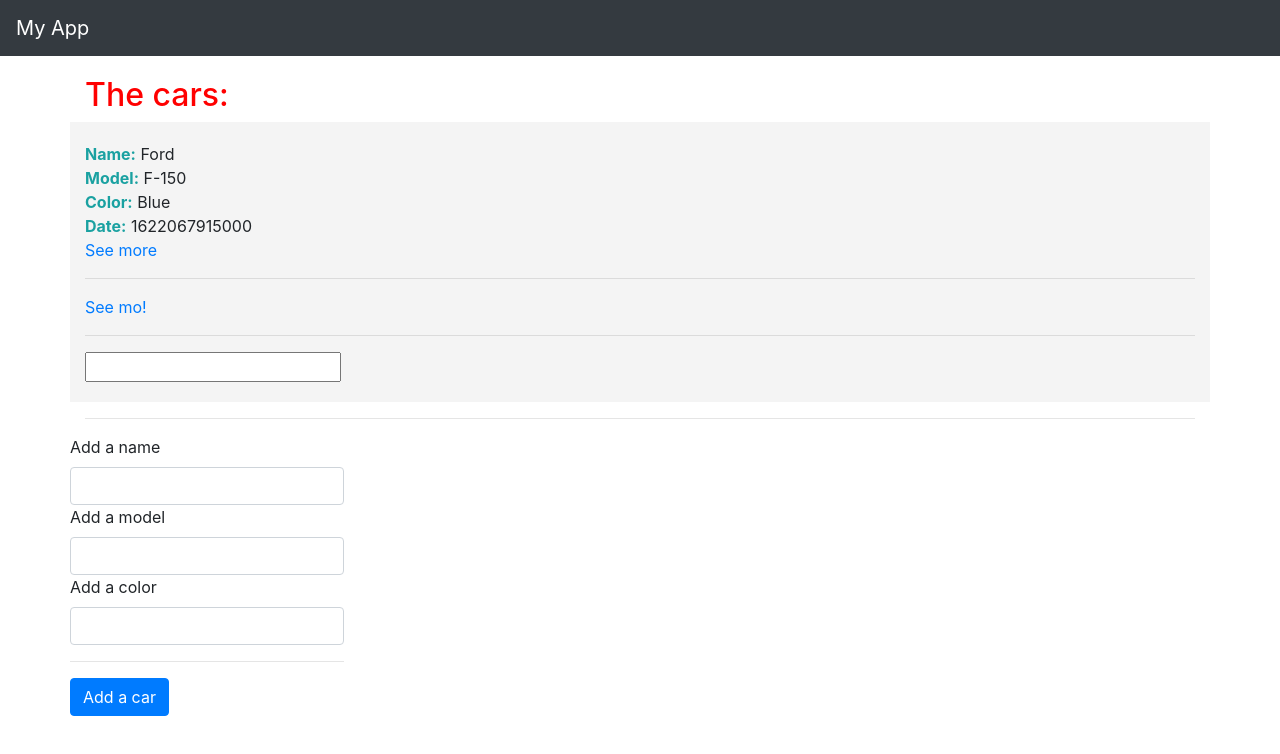
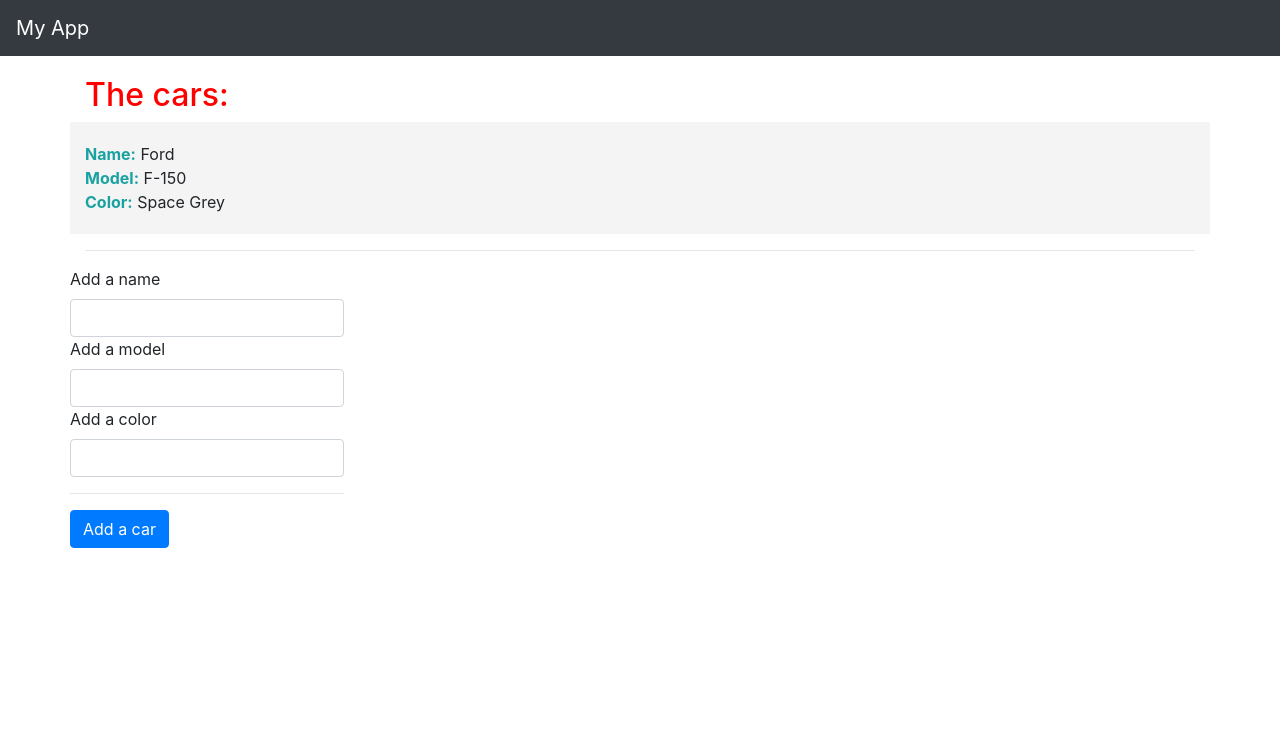
Before and after one commit to tbustama/car-angular, an Angular app: page / in a window 1280 px wide. Shown: the top 754 px of the page. Built offline with nearby package versions, Linux system fonts and the light colour scheme.

Commit message:
getting familiar with passing data from parent to child

```diff
--- a/src/app/cars/car/car.component.html
+++ b/src/app/cars/car/car.component.html
@@ -1,13 +1,7 @@
 <div class="row item">
-  <div class="col-12 tag"><span>Name:</span> {{ name }}</div>
-  <div class="col-12 tag"><span>Model:</span> {{ model }}</div>
-  <div class="col-12 tag"><span>Color:</span> {{ getTheColor("Blue") }}</div>
-  <div class="col-12 tag"><span>Date:</span> {{ date() }}</div>
+  <div class="col-12 tag"><span>Name:</span> {{ carValues.name }}</div>
+  <div class="col-12 tag"><span>Model:</span> {{ carValues.model }}</div>
   <div class="col-12 tag">
-    <a [href]="linkto" [target]="target">See more</a>
-    <hr />
-    <a href="{{ linkto }}" target="{{ target }}">See mo!</a>
-    <hr />
-    <input type="text" [disabled]="disabled" />
+    <span>Color:</span> {{ getTheColor(carValues.color) }}
   </div>
 </div>
--- a/src/app/cars/car/car.component.ts
+++ b/src/app/cars/car/car.component.ts
@@ -1,4 +1,4 @@
-import { Component, OnInit, ViewEncapsulation } from '@angular/core';
+import { Component, OnInit, ViewEncapsulation, Input } from '@angular/core';
 
 @Component({
   selector: 'app-car',
@@ -7,32 +7,22 @@ import { Component, OnInit, ViewEncapsulation } from '@angular/core';
   encapsulation: ViewEncapsulation.None,
 })
 export class CarComponent implements OnInit {
-  name: string = 'Ford';
-  model: string = 'F-150';
-  color: string = 'Black';
-  linkto: string = '/to/car/view';
-  target: string = '_blank';
-  disabled: boolean = false;
-  theDate = Date.now();
+  @Input('carElements') carValues: {
+    name: string;
+    model: string;
+    color: string;
+  };
 
   getTheColor(color: string) {
     if (color !== 'default') {
-      this.color = color;
-      return this.color;
+      this.carValues.color = color;
+      return this.carValues.color;
     } else {
-      return this.color;
+      return (this.carValues.color = 'Black');
     }
   }
 
-  date() {
-    return this.theDate;
-  }
-
-  constructor() {
-    setTimeout(() => {
-      this.target = '_self';
-    }, 2000);
-  }
+  constructor() {}
 
   ngOnInit(): void {}
 }
--- a/src/app/cars/cars.component.html
+++ b/src/app/cars/cars.component.html
@@ -1,6 +1,6 @@
 <div class="col-xs-12">
   <h2>The cars:</h2>
-  <app-car></app-car>
+  <app-car [carElements]="carValues"></app-car>
   <hr />
   <app-add></app-add>
 </div>
--- a/src/app/cars/cars.component.ts
+++ b/src/app/cars/cars.component.ts
@@ -7,6 +7,12 @@ import { Component, OnInit, ViewEncapsulation } from '@angular/core';
   encapsulation: ViewEncapsulation.None,
 })
 export class CarsComponent implements OnInit {
+  carValues: { name: string; model: string; color: string } = {
+    name: 'Ford',
+    model: 'F-150',
+    color: 'Space Grey',
+  };
+
   constructor() {}
 
   ngOnInit(): void {}
```
Also changed, not shown: src/app/cars/add/add.component.ts (+0 -24 lines).
